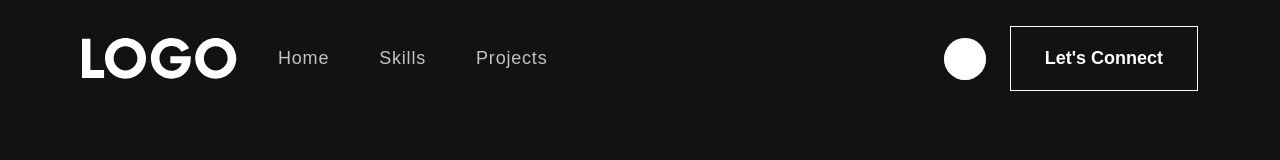
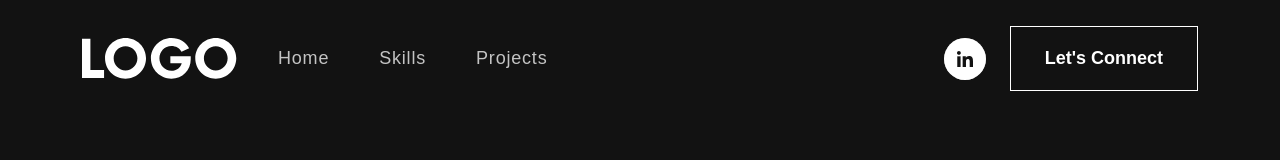
Before and after one commit to BChan26/React-Bootstrap-Portfolio, a React (Create React App) app in the folder my-app/: page / in a window 1280 px wide. In both pictures the pointer is over the picture 964 px from the left and 58 px from the top of the page. Shown: the top 160 px of the page. Built offline with nearby package versions, Linux system fonts and the light colour scheme.

Commit message:
fixed the social media icon to change color contrast

```diff
--- a/my-app/src/App.css
+++ b/my-app/src/App.css
@@ -120,7 +120,7 @@
 }
 
 .social-icon a:hover img{
-  filter: brightness(0) saturate(100%) invert (0%) sepia (7%) hue-rotate(346deg) brightness(95%) contrast (86%)ß
+  filter: brightness(0) saturate(100%) invert(0%) sepia(7%) hue-rotate(346deg) brightness(95%) contrast(86%);
 }
 
 .navbar-text button {
@@ -154,6 +154,7 @@
 .navbar-text button:hover {
   color: #121212;
 }
+
 .navbar-text button:hover::before {
 content: "";
 width: 100%;
```
